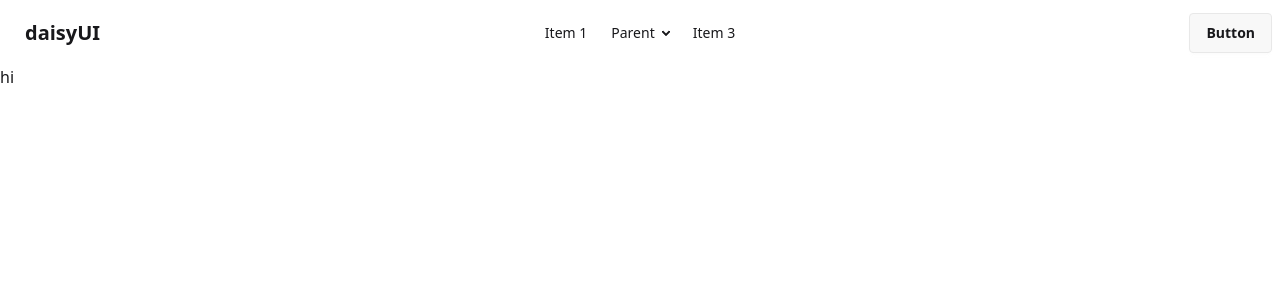
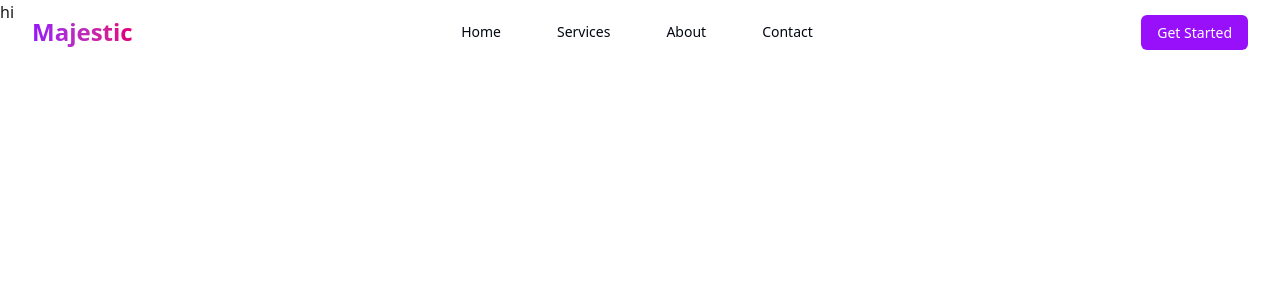
Before and after one commit to DevCabin25/majestic-makeovers, a React (Vite) app: page / in a window 1280 px wide. Shown: the top 300 px of the page. Built offline with nearby package versions, Linux system fonts and the light colour scheme.

Commit message:
Navbar update

```diff
--- a/src/components/Navbar/Navbar.jsx
+++ b/src/components/Navbar/Navbar.jsx
@@ -1,15 +1,84 @@
-import React from "react";
+import { useState, useEffect } from "react";
+import { Link } from "react-router-dom";
 
 const Navbar = () => {
+  const [isScrolled, setIsScrolled] = useState(false);
+  const [isMenuOpen, setIsMenuOpen] = useState(false);
+
+  useEffect(() => {
+    const handleScroll = () => {
+      setIsScrolled(window.scrollY > 20);
+    };
+    window.addEventListener("scroll", handleScroll);
+    return () => window.removeEventListener("scroll", handleScroll);
+  }, []);
+
   return (
-    <div>
-      <div className="navbar bg-base-100">
-        <div className="navbar-start">
-          <div className="dropdown">
-            <div tabIndex={0} role="button" className="btn btn-ghost lg:hidden">
+    <nav
+      className={`fixed w-full z-50 transition-all duration-300 ${
+        isScrolled ? "bg-white shadow-lg" : "bg-transparent"
+      }`}
+    >
+      <div className="max-w-7xl mx-auto px-4 sm:px-6 lg:px-8">
+        <div className="flex items-center justify-between h-16">
+          {/* Logo */}
+          <Link to="/" className="flex items-center">
+            <span className="text-2xl font-bold bg-gradient-to-r from-purple-600 to-pink-600 bg-clip-text text-transparent">
+              Majestic
+            </span>
+          </Link>
+
+          {/* Desktop Menu - Centered */}
+          <div className="hidden md:block flex-1">
+            <div className="flex items-center justify-center space-x-8">
+              <Link
+                to="/"
+                className="text-gray-950 hover:text-blue-600 px-3 py-2 rounded-md text-sm font-medium transition-colors duration-200"
+              >
+                Home
+              </Link>
+              <Link
+                to="/events"
+                className="text-gray-950 hover:text-blue-600 px-3 py-2 rounded-md text-sm font-medium transition-colors duration-200"
+              >
+                Services
+              </Link>
+              <Link
+                to="/about"
+                className="text-gray-950 hover:text-blue-600 px-3 py-2 rounded-md text-sm font-medium transition-colors duration-200"
+              >
+                About
+              </Link>
+              <Link
+                to="/contact"
+                className="text-gray-950 hover:text-blue-600 px-3 py-2 rounded-md text-sm font-medium transition-colors duration-200"
+              >
+                Contact
+              </Link>
+            </div>
+          </div>
+
+          {/* Login Button */}
+          <div className="hidden md:block">
+            <Link
+              to="/login"
+              className="bg-purple-600 hover:bg-purple-700 text-white px-4 py-2 rounded-md text-sm font-medium transition-colors duration-200"
+            >
+              Get Started
+            </Link>
+          </div>
+
+          {/* Mobile menu button */}
+          <div className="md:hidden">
+            <button
+              onClick={() => setIsMenuOpen(!isMenuOpen)}
+              className="inline-flex items-center justify-center p-2 rounded-md text-gray-700 hover:text-purple-600 focus:outline-none"
+            >
+              <span className="sr-only">Open main menu</span>
+              {/* Hamburger icon */}
               <svg
+                className={`${isMenuOpen ? "hidden" : "block"} h-6 w-6`}
                 xmlns="http://www.w3.org/2000/svg"
-                className="h-5 w-5"
                 fill="none"
                 viewBox="0 0 24 24"
                 stroke="currentColor"
@@ -17,64 +86,71 @@
                 <path
                   strokeLinecap="round"
                   strokeLinejoin="round"
-                  strokeWidth="2"
-                  d="M4 6h16M4 12h8m-8 6h16"
+                  strokeWidth={2}
+                  d="M4 6h16M4 12h16M4 18h16"
                 />
               </svg>
-            </div>
-            <ul
-              tabIndex={0}
-              className="menu menu-sm dropdown-content bg-base-100 rounded-box z-[1] mt-3 w-52 p-2 shadow"
-            >
-              <li>
-                <a>Item 1</a>
-              </li>
-              <li>
-                <a>Parent</a>
-                <ul className="p-2">
-                  <li>
-                    <a>Submenu 1</a>
-                  </li>
-                  <li>
-                    <a>Submenu 2</a>
-                  </li>
-                </ul>
-              </li>
-              <li>
-                <a>Item 3</a>
-              </li>
-            </ul>
+              {/* Close icon */}
+              <svg
+                className={`${isMenuOpen ? "block" : "hidden"} h-6 w-6`}
+                xmlns="http://www.w3.org/2000/svg"
+                fill="none"
+                viewBox="0 0 24 24"
+                stroke="currentColor"
+              >
+                <path
+                  strokeLinecap="round"
+                  strokeLinejoin="round"
+                  strokeWidth={2}
+                  d="M6 18L18 6M6 6l12 12"
+                />
+              </svg>
+            </button>
           </div>
-          <a className="btn btn-ghost text-xl">daisyUI</a>
-        </div>
-        <div className="navbar-center hidden lg:flex">
-          <ul className="menu menu-horizontal px-1">
-            <li>
-              <a>Item 1</a>
-            </li>
-            <li>
-              <details>
-                <summary>Parent</summary>
-                <ul className="p-2">
-                  <li>
-                    <a>Submenu 1</a>
-                  </li>
-                  <li>
-                    <a>Submenu 2</a>
-                  </li>
-                </ul>
-              </details>
-            </li>
-            <li>
-              <a>Item 3</a>
-            </li>
-          </ul>
-        </div>
-        <div className="navbar-end">
-          <a className="btn">Button</a>
         </div>
       </div>
-    </div>
+
+      {/* Mobile menu */}
+      <div className={`${isMenuOpen ? "block" : "hidden"} md:hidden`}>
+        <div className="px-2 pt-2 pb-3 space-y-1 sm:px-3 bg-white shadow-lg">
+          <Link
+            to="/"
+            className="block px-3 py-2 rounded-md text-base font-medium text-gray-700 hover:text-purple-600 hover:bg-gray-50"
+            onClick={() => setIsMenuOpen(false)}
+          >
+            Home
+          </Link>
+          <Link
+            to="/events"
+            className="block px-3 py-2 rounded-md text-base font-medium text-gray-700 hover:text-purple-600 hover:bg-gray-50"
+            onClick={() => setIsMenuOpen(false)}
+          >
+            Events
+          </Link>
+          <Link
+            to="/about"
+            className="block px-3 py-2 rounded-md text-base font-medium text-gray-700 hover:text-purple-600 hover:bg-gray-50"
+            onClick={() => setIsMenuOpen(false)}
+          >
+            About
+          </Link>
+          <Link
+            to="/contact"
+            className="block px-3 py-2 rounded-md text-base font-medium text-gray-700 hover:text-purple-600 hover:bg-gray-50"
+            onClick={() => setIsMenuOpen(false)}
+          >
+            Contact
+          </Link>
+          <Link
+            to="/login"
+            className="block px-3 py-2 rounded-md text-base font-medium text-white bg-purple-600 hover:bg-purple-700"
+            onClick={() => setIsMenuOpen(false)}
+          >
+            Login
+          </Link>
+        </div>
+      </div>
+    </nav>
   );
 };
 
```
